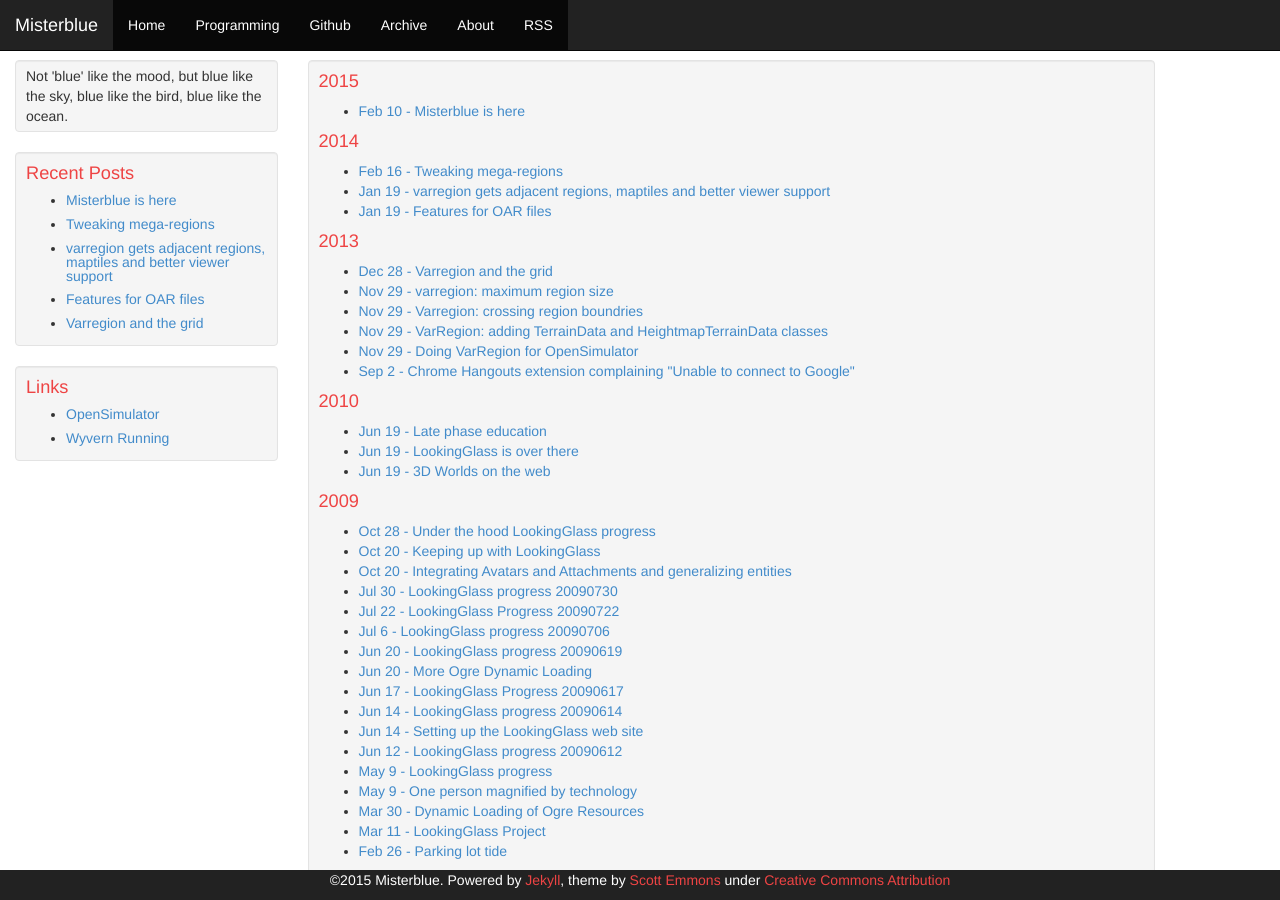
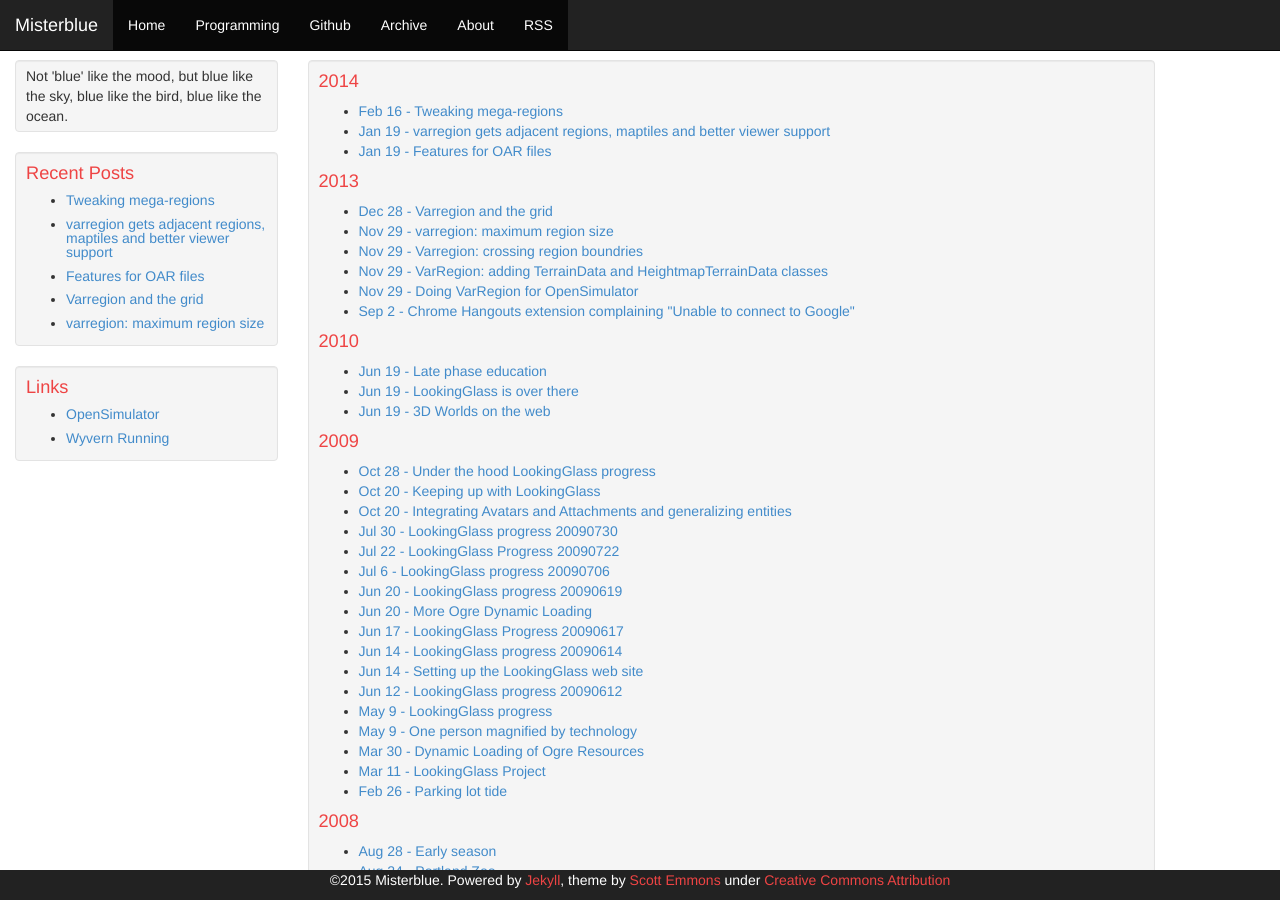
Before and after one commit to Misterblue/misterblue.github.io, a Jekyll site: the page built from archive.html, in a window 1280 px wide and 900 px high. Built offline with Jekyll 4.4.1, drawn with Linux system fonts in a browser that asks for light colours; Markdown is read by kramdown in place of the engine named in the settings.

Commit message:
Remove test post. Change names of posts archive file format. Correct 'about' link so it works correctly.

```diff
--- a/_config.yml
+++ b/_config.yml
@@ -26,7 +26,7 @@ gaaccount: ''
 disqus: ''
 comments: true
 
-permalink: /:year/:month/:title
+permalink: /:year/:year:month:day-:title
 paginate: 3
 
 highlighter: pygments
--- a/_data/mainNav.yml
+++ b/_data/mainNav.yml
@@ -19,7 +19,7 @@
 
 - name: about
   label: About
-  url: "/About.html"
+  url: "/about/"
 
 - name: rss
   label: RSS
--- a/_posts/2015-02-14-misterblue-is-here.md
+++ /dev/null
@@ -1,7 +0,0 @@
----
-layout: post
-title:  "Misterblue is here"
-date:   2015-02-10 19:55:43
-categories: misterblue
----
-Misterblue is here
```
